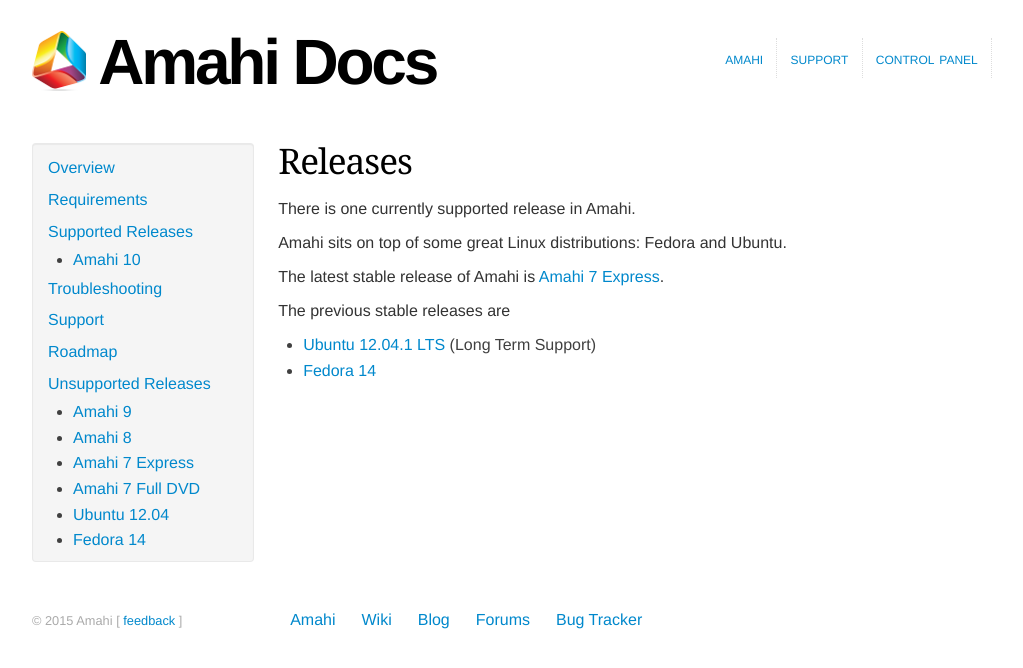
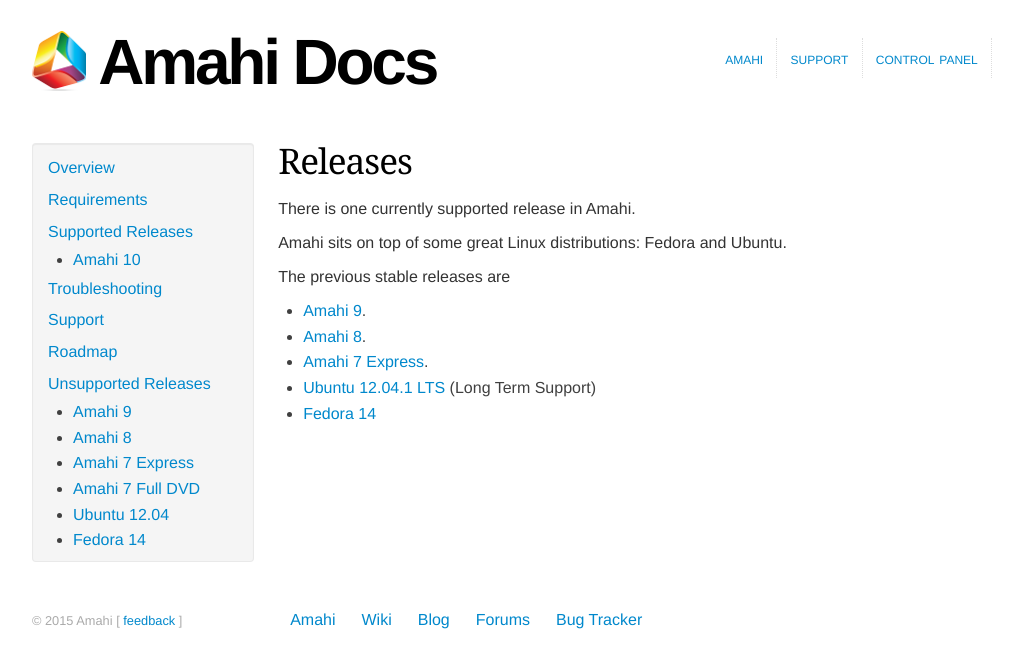
Before and after one commit to amahi/docs, a Jekyll site: the page built from releases.md, in a window 1280 px wide. Shown: the top 668 px of the page, without its empty margins (128-1151 px from the left). Built offline with Jekyll 4.4.1, drawn with Linux system fonts in a browser that asks for light colours; nearby versions of some CDN libraries.

Commit message:
update to releases to mark them as unsupported

```diff
--- a/_layouts/homepage.html
+++ b/_layouts/homepage.html
@@ -16,7 +16,7 @@
 				</ul>
 				</li>
 				<li>
-				<a href="https://wiki.amahi.org/index.php/TroubleShooting">Troubleshooting</a>
+				<a href="https://wiki.amahi.org/index.php/Troubleshooting">Troubleshooting</a>
 				</li>
 				<li{% if page.current == 'support' %} class="active"{% endif %}>
 				<a href="support.html">Support</a>
--- a/releases.md
+++ b/releases.md
@@ -8,8 +8,9 @@ There is one currently supported release in Amahi.
 
 Amahi sits on top of some great Linux distributions: Fedora and Ubuntu.
 
-The latest stable release of Amahi is [Amahi 7 Express](amahi-7-express.html).
-
 The previous stable releases are
+ * [Amahi 9](amahi-9.html).
+ * [Amahi 8](amahi-8.html).
+ * [Amahi 7 Express](amahi-7-express.html).
  * [Ubuntu 12.04.1 LTS](ubuntu-12.html) (Long Term Support)
  * [Fedora 14](fedora-14.html)
```
Also changed, not shown: amahi-8.md (+5 -0 lines), amahi-9.md (+5 -0 lines), fedora-14.md (+0 -1 lines), ubuntu-12.md (+0 -1 lines).
